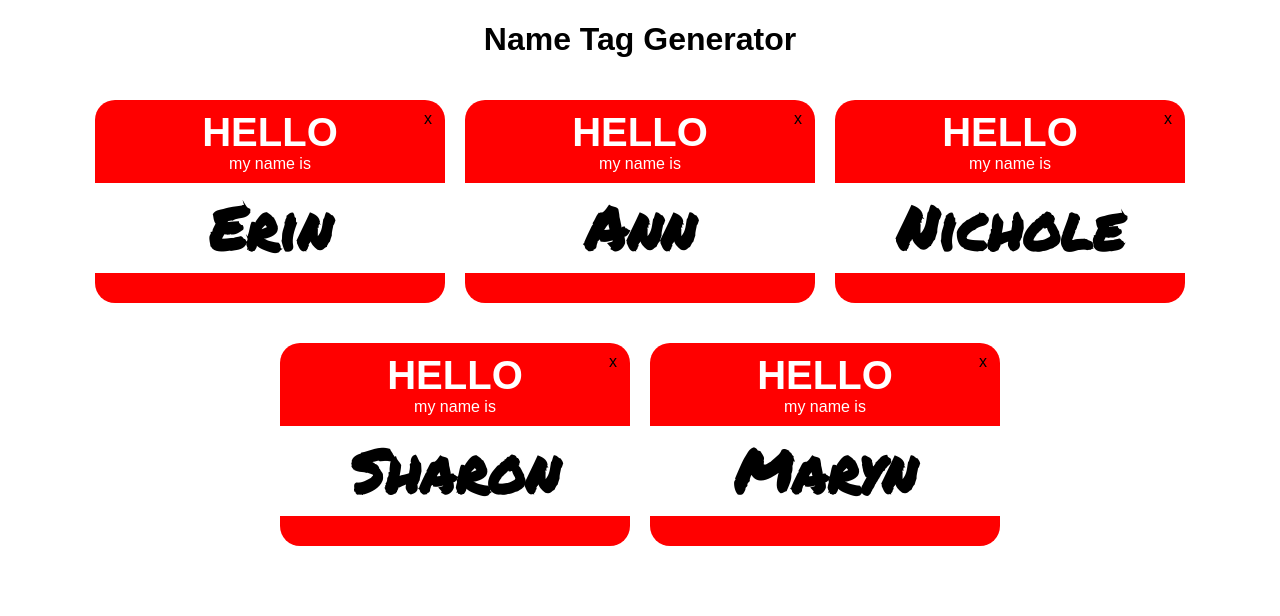
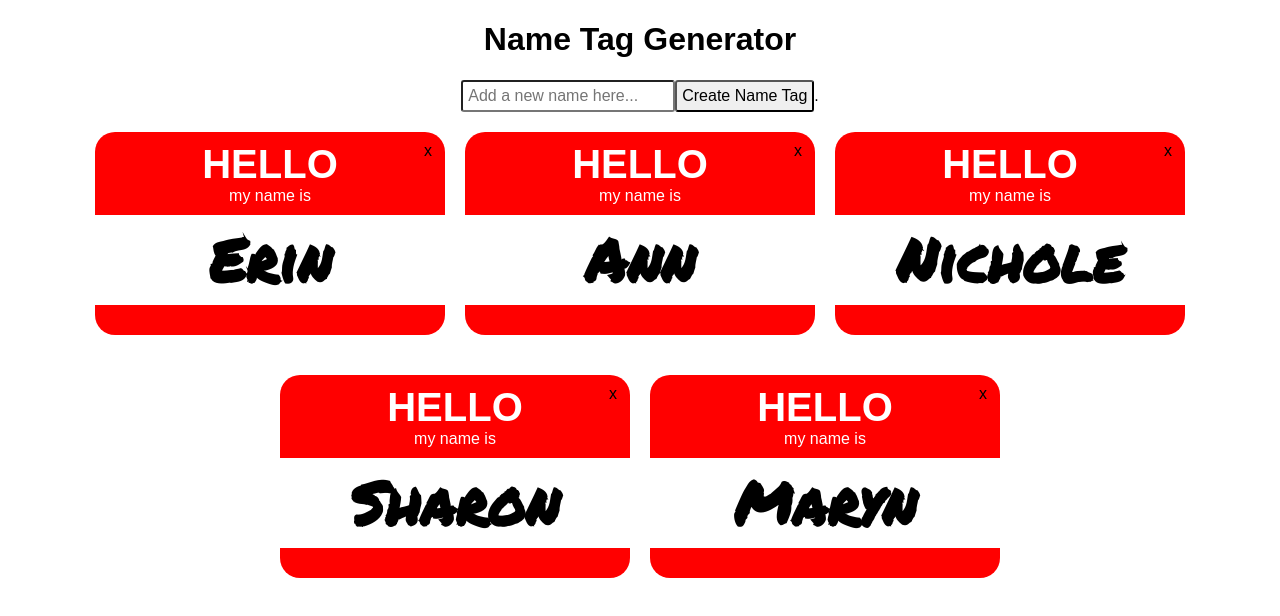
Before and after one commit to agottlieb/NameTag-Generator-react, a React (Create React App) app: page / in a window 1280 px wide. Shown: the top 616 px of the page. Built offline with nearby package versions, Linux system fonts and the light colour scheme.

Commit message:
rendered UI in app

```diff
--- a/src/App.js
+++ b/src/App.js
@@ -15,6 +15,7 @@ class App extends Component {
     return (
       <div className="App">
         <h1>Name Tag Generator</h1>
+        <UserInput />
         <NameTagList names={this.state.names} removeName={this.removeName} />
       </div>
     );
```
